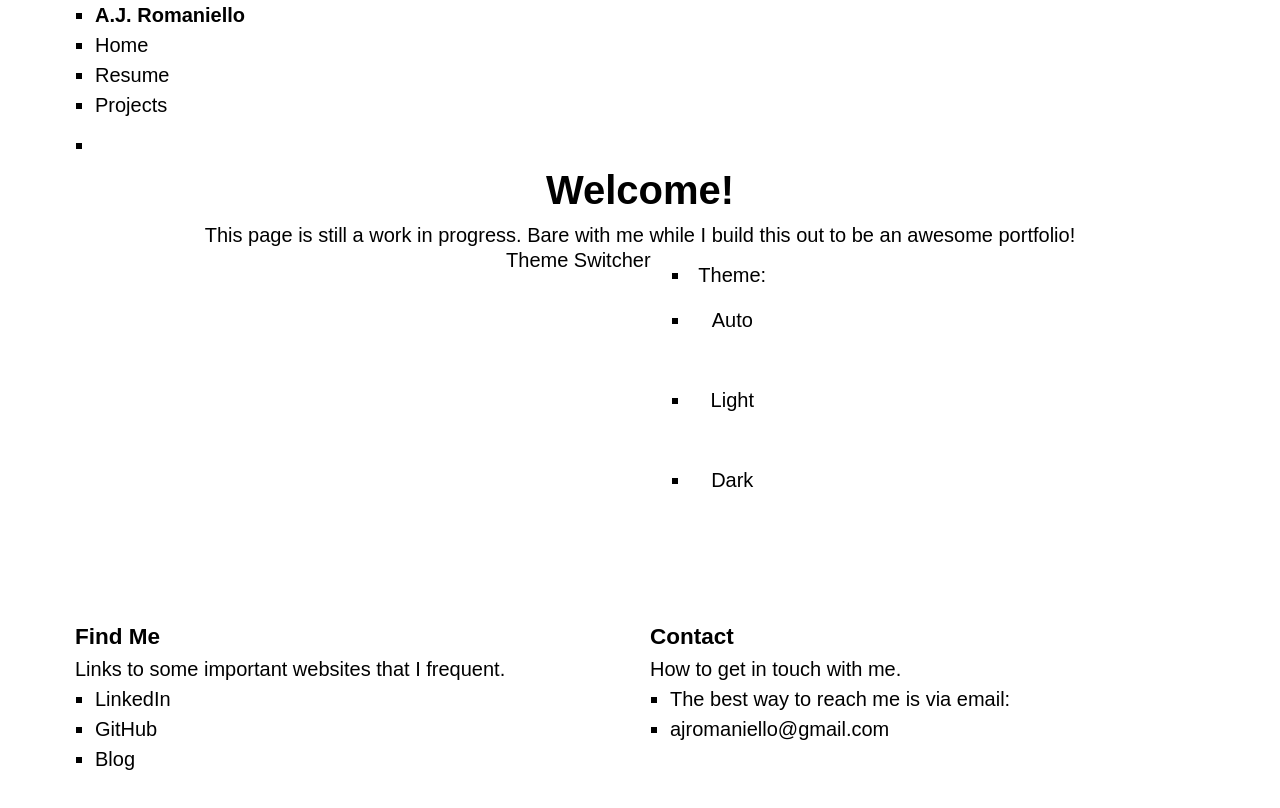
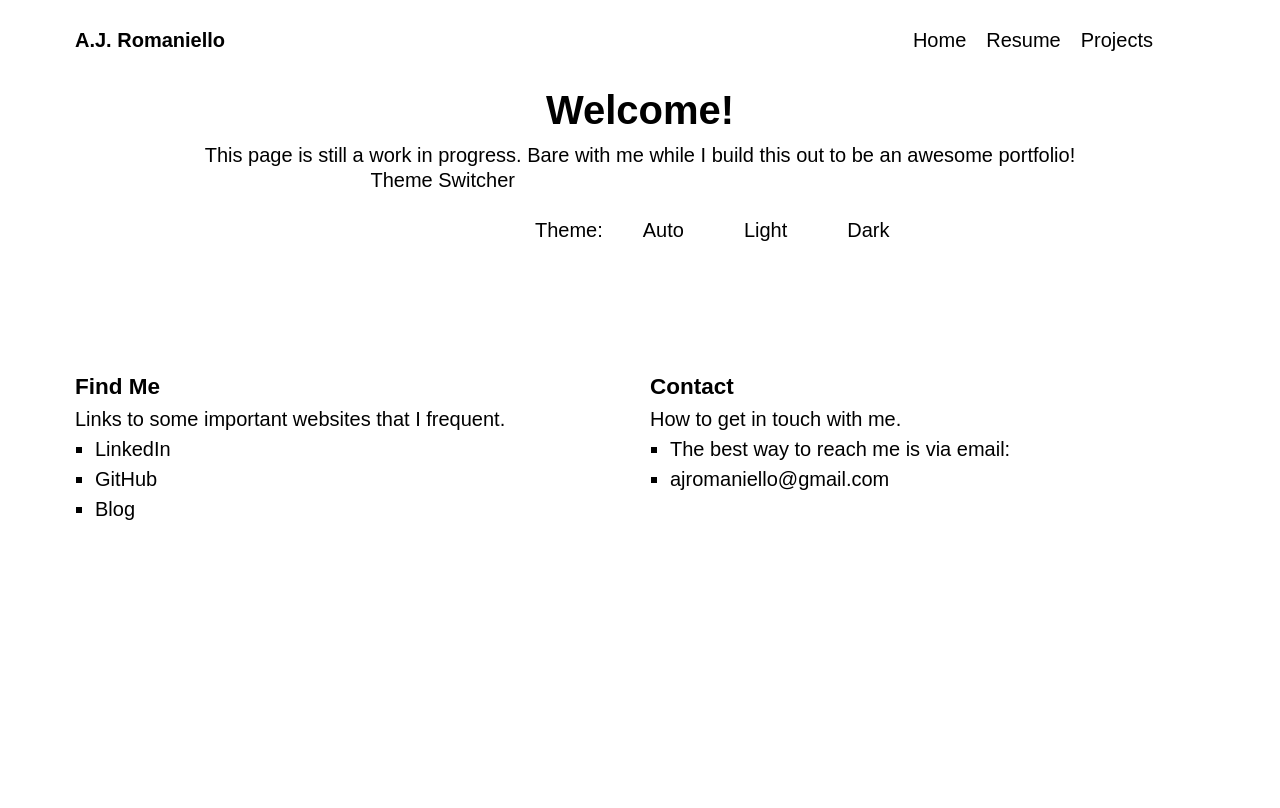
Before and after one commit to aj-rom/aj-rom.github.io, a React (Create React App) app: page /#/ in a window 1280 px wide. Shown: the top 808 px of the page. Built offline with nearby package versions, Linux system fonts and the light colour scheme.

Commit message:
add navigation style

```diff
--- a/src/style/index.css
+++ b/src/style/index.css
@@ -576,6 +576,57 @@ article > pre {
     border-top: var(--border-width) solid var(--card-border-color);
 }
 
+/* Navigation */
+nav,
+nav ul {
+    display: flex;
+}
+
+nav {
+    justify-content: space-between;
+}
+
+nav ol,
+nav ul {
+    align-items: center;
+    margin-bottom: 0;
+    padding: 0;
+    list-style: none;
+}
+
+nav ol:first-of-type,
+nav ul:first-of-type {
+    margin-left: calc(var(--spacing) * -0.5);
+}
+
+nav ol:last-of-type,
+nav ul:last-of-type {
+    margin-right: calc(var(--spacing) * -0.5);
+}
+
+nav li {
+    display: inline-block;
+    margin: 0;
+    padding: var(--spacing) calc(var(--spacing) / 2);
+}
+
+nav li > *,
+nav li > input:not([type="checkbox"]):not([type="radio"]) {
+    margin-bottom: 0;
+}
+
+nav a {
+    display: block;
+    margin: calc(var(--spacing) * -1) calc(var(--spacing) * -0.5);
+    padding: var(--spacing) calc(var(--spacing) / 2);
+    border-radius: var(--border-radius);
+    text-decoration: none;
+}
+
+nav a:hover, nav a:active, nav a:focus {
+    text-decoration: none;
+}
+
 /* Extras */
 header {
     text-align: center;
```
